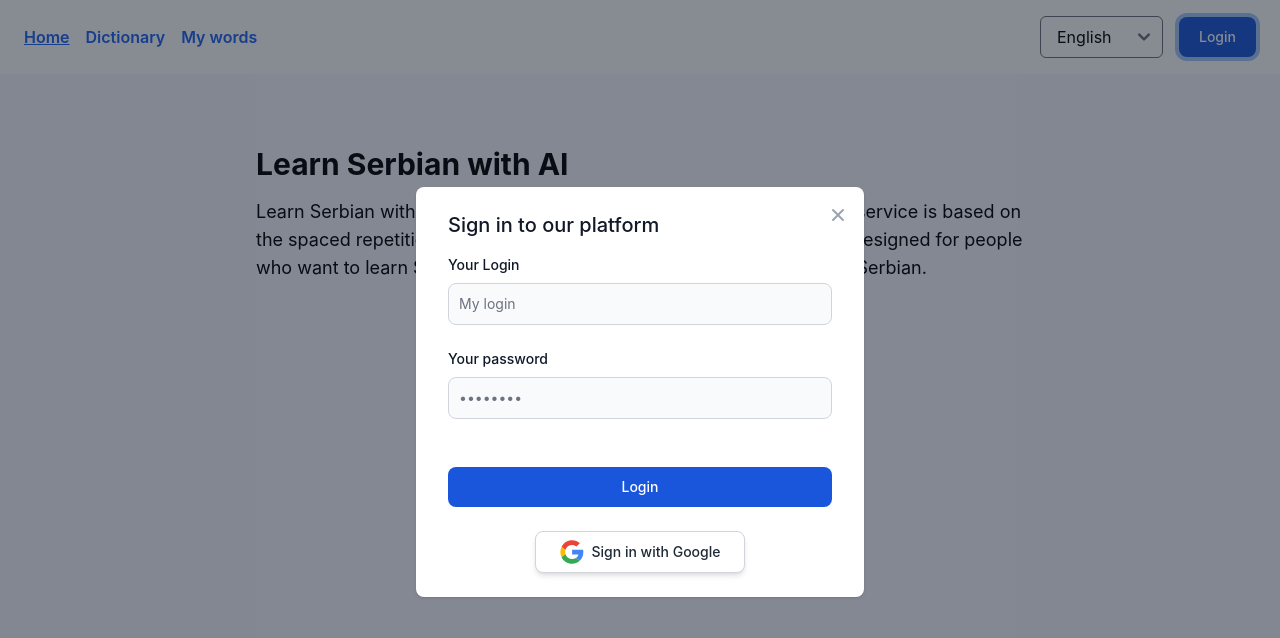
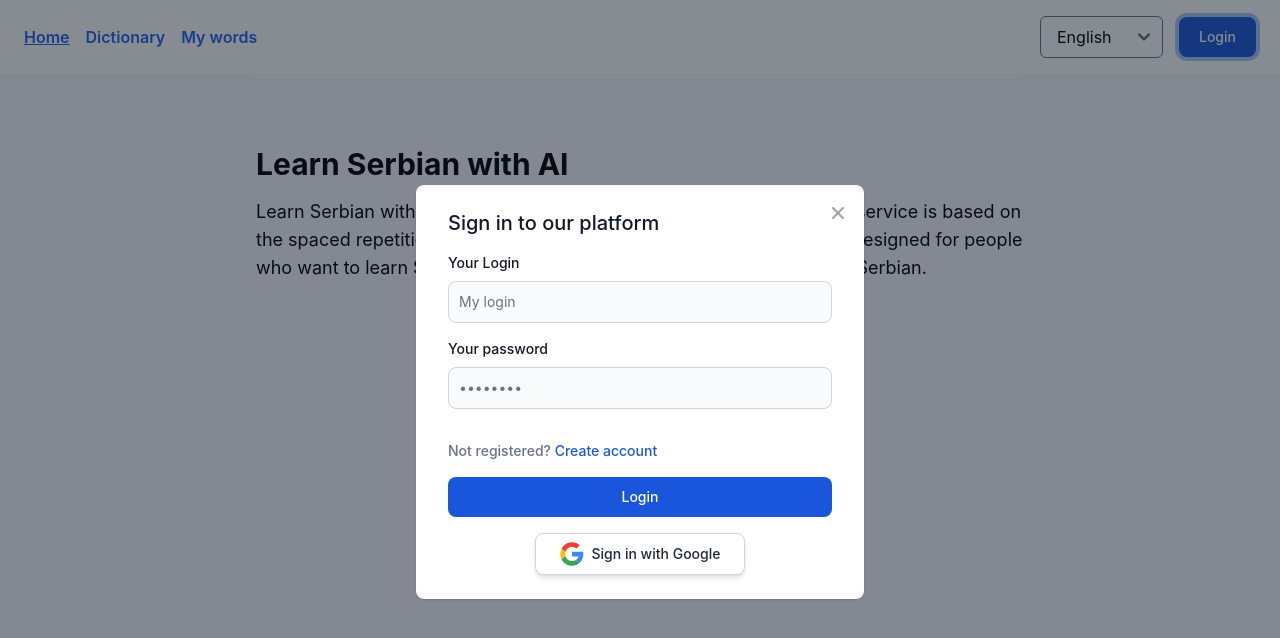
Before and after one commit to alagakin/lingoserb-frontend, a Vue app: page / in a window 1280 px wide. Both pictures are taken after a click on the button "Login". Shown: the top 638 px of the page. Built offline with nearby package versions, Linux system fonts and the light colour scheme; what @splidejs/vue-splide, vue-chartkick would draw is missing.

Commit message:
login and registration separation

```diff
--- /dev/null
+++ b/src/components/User/AuthModal.vue
@@ -0,0 +1,65 @@
+<template>
+    <button ref="openButton"
+        class="block text-white bg-blue-700 hover:bg-blue-800 focus:ring-4 focus:outline-none focus:ring-blue-300 font-medium rounded-lg text-sm px-5 py-2.5 text-center dark:bg-blue-600 dark:hover:bg-blue-700 dark:focus:ring-blue-800"
+        type="button">
+        {{ $t('auth.login') }}
+    </button>
+    <div ref="modal" tabindex="-1" aria-hidden="true"
+        class="fixed top-0 left-0 right-0 z-50 hidden w-full p-4 overflow-x-hidden overflow-y-auto md:inset-0 h-[calc(100%-1rem)] max-h-full">
+        <div class="relative w-full max-w-md max-h-full">
+            <!-- Modal content -->
+            <div class="relative bg-white rounded-lg shadow dark:bg-gray-700">
+                <button type="button"
+                    class="absolute top-3 right-2.5 text-gray-400 bg-transparent hover:bg-gray-200 hover:text-gray-900 rounded-lg text-sm p-1.5 ml-auto inline-flex items-center dark:hover:bg-gray-800 dark:hover:text-white">
+                    <svg aria-hidden="true" class="w-5 h-5" fill="currentColor" viewBox="0 0 20 20"
+                        xmlns="http://www.w3.org/2000/svg">
+                        <path fill-rule="evenodd"
+                            d="M4.293 4.293a1 1 0 011.414 0L10 8.586l4.293-4.293a1 1 0 111.414 1.414L11.414 10l4.293 4.293a1 1 0 01-1.414 1.414L10 11.414l-4.293 4.293a1 1 0 01-1.414-1.414L8.586 10 4.293 5.707a1 1 0 010-1.414z"
+                            clip-rule="evenodd"></path>
+                    </svg>
+                    <span class="sr-only" ref="closeButton">Close modal</span>
+                </button>
+                <div class="px-6 py-6 lg:px-8">
+                    <Login @authenticated="authenticated" v-if="login" />
+                </div>
+            </div>
+        </div>
+    </div>
+</template>
+
+<script>
+
+import { Modal } from 'flowbite'
+import Login from './Login.vue';
+
+export default {
+    name: "AuthModal",
+    data() {
+        return {
+            login: true,
+            signup: false,
+        }
+    },
+    mounted() {
+        const modalOptions = {
+            backdropClasses: "bg-gray-900 bg-opacity-50 dark:bg-opacity-80 fixed inset-0 z-40"
+        };
+        this.modal = new Modal(this.$refs.modal, modalOptions);
+        this.openButton = this.$refs.openButton;
+        this.closeButton = this.$refs.closeButton;
+        this.openButton.addEventListener("click", () => this.modal.toggle());
+        this.closeButton.addEventListener("click", () => this.modal.hide());
+        this.styleBodyWhenOpen();
+    },
+    methods: {
+        styleBodyWhenOpen() {
+            let padding = window.innerWidth - document.documentElement.clientWidth;
+            document.body.style.setProperty("--paddingRight", padding + "px");
+        },
+        authenticated() {
+            this.modal.hide();
+        }
+    },
+    components: { Login }
+}
+</script>
--- a/src/components/User/HeaderUser.vue
+++ b/src/components/User/HeaderUser.vue
@@ -7,20 +7,20 @@
         <font-awesome-icon v-else :icon="['far', 'user']" size="xl" class="text-gray-400 text-2xl" />
     </router-link>
 
-    <Login v-if="!isAuthenticated" />
+    <AuthModal v-if="!isAuthenticated" />
 </template>
 <script>
 import { library } from '@fortawesome/fontawesome-svg-core';
 import { faUser } from '@fortawesome/free-regular-svg-icons';
 
-import Login from './Login.vue'
+import AuthModal from './AuthModal.vue'
 import Logout from './Logout.vue'
 import { mapGetters } from 'vuex';
 import Language from './Language.vue';
 
 export default {
     name: 'HeaderPersonal',
-    components: { Login, Logout, Language },
+    components: { AuthModal, Logout, Language },
     beforeMount() {
         library.add(faUser);
     },
--- a/src/components/User/Login.vue
+++ b/src/components/User/Login.vue
@@ -1,28 +1,7 @@
 <template>
-    <button ref="openButton"
-        class="block text-white bg-blue-700 hover:bg-blue-800 focus:ring-4 focus:outline-none focus:ring-blue-300 font-medium rounded-lg text-sm px-5 py-2.5 text-center dark:bg-blue-600 dark:hover:bg-blue-700 dark:focus:ring-blue-800"
-        type="button">
-        {{ $t('auth.login') }}
-    </button>
-    <div ref="modal" tabindex="-1" aria-hidden="true"
-        class="fixed top-0 left-0 right-0 z-50 hidden w-full p-4 overflow-x-hidden overflow-y-auto md:inset-0 h-[calc(100%-1rem)] max-h-full">
-        <div class="relative w-full max-w-md max-h-full">
-            <!-- Modal content -->
-            <div class="relative bg-white rounded-lg shadow dark:bg-gray-700">
-                <button type="button"
-                    class="absolute top-3 right-2.5 text-gray-400 bg-transparent hover:bg-gray-200 hover:text-gray-900 rounded-lg text-sm p-1.5 ml-auto inline-flex items-center dark:hover:bg-gray-800 dark:hover:text-white">
-                    <svg aria-hidden="true" class="w-5 h-5" fill="currentColor" viewBox="0 0 20 20"
-                        xmlns="http://www.w3.org/2000/svg">
-                        <path fill-rule="evenodd"
-                            d="M4.293 4.293a1 1 0 011.414 0L10 8.586l4.293-4.293a1 1 0 111.414 1.414L11.414 10l4.293 4.293a1 1 0 01-1.414 1.414L10 11.414l-4.293 4.293a1 1 0 01-1.414-1.414L8.586 10 4.293 5.707a1 1 0 010-1.414z"
-                            clip-rule="evenodd"></path>
-                    </svg>
-                    <span class="sr-only" ref="closeButton">Close modal</span>
-                </button>
-                <div class="px-6 py-6 lg:px-8">
     <h3 class="mb-4 text-xl font-medium text-gray-900 dark:text-white">{{ $t('auth.modal.login.title') }}
     </h3>
-                    <form class="space-y-6" @submit="login">
+    <form class="space-y-4" @submit="login">
         <div>
             <label for="username" class="block mb-2 text-sm font-medium text-gray-900 dark:text-white">{{
                 $t('auth.modal.login.login_field') }}</label>
@@ -40,8 +19,12 @@
         <div class="flex justify-between">
             <p class="mt-2 text-sm text-red-600 dark:text-red-500" v-show="errorMessage">{{ errorMessage }}
             </p>
-                            <!-- <a href="#" class="text-sm text-blue-700 hover:underline dark:text-blue-500">Lost Password?</a> -->
         </div>
+        <div class="text-sm font-medium text-gray-500 dark:text-gray-300">
+            Not registered? <a href="#" class="text-blue-700 hover:underline dark:text-blue-500">Create
+                account</a>
+        </div>
+
         <button type="submit" :disabled="waiting" class="w-full text-white bg-blue-700
                                  hover:bg-blue-800 focus:ring-4 focus:outline-none focus:ring-blue-300
                                  font-medium rounded-lg text-sm px-5 py-2.5 text-center dark:bg-blue-600
@@ -49,16 +32,11 @@
             <font-awesome-icon :icon="['fas', 'spinner']" class="fa-spin" v-show="waiting" />
             <span v-show="!waiting">{{ $t('auth.login') }}</span>
         </button>
-                        <!-- <div class="text-sm font-medium text-gray-500 dark:text-gray-300">
-                            Not registered? <a href="#" class="text-blue-700 hover:underline dark:text-blue-500">Create
-                                account</a>
-                        </div> -->
 
         <button @click="google"
             class="m-auto flex items-center bg-white border border-gray-300 rounded-lg shadow-md px-6 py-2 text-sm font-medium text-gray-800 hover:bg-gray-200 focus:outline-none focus:ring-2 focus:ring-offset-2 focus:ring-gray-500">
-                            <svg class="h-6 w-6 mr-2" xmlns="http://www.w3.org/2000/svg"
-                                xmlns:xlink="http://www.w3.org/1999/xlink" width="800px" height="800px"
-                                viewBox="-0.5 0 48 48" version="1.1">
+            <svg class="h-6 w-6 mr-2" xmlns="http://www.w3.org/2000/svg" xmlns:xlink="http://www.w3.org/1999/xlink"
+                width="800px" height="800px" viewBox="-0.5 0 48 48" version="1.1">
                 <title>Google-color</title>
                 <desc>Created with Sketch.</desc>
                 <defs> </defs>
@@ -85,11 +63,8 @@
 
         </button>
 
+
     </form>
-                </div>
-            </div>
-        </div>
-    </div>
 </template>
 
 <script>
@@ -103,7 +78,6 @@ import { mapGetters } from 'vuex';
 
 export default {
     name: 'Login',
-
     data() {
         return {
             username: '',
@@ -114,18 +88,6 @@ export default {
     },
     computed: {
         ...mapGetters(['googleLoginEndpoint', 'loginEndpoint']),
-    },
-    mounted() {
-        const modalOptions = {
-            backdropClasses: 'bg-gray-900 bg-opacity-50 dark:bg-opacity-80 fixed inset-0 z-40'
-        }
-        this.modal = new Modal(this.$refs.modal, modalOptions);
-        this.openButton = this.$refs.openButton
-        this.closeButton = this.$refs.closeButton
-
-        this.openButton.addEventListener('click', () => this.modal.toggle());
-        this.closeButton.addEventListener('click', () => this.modal.hide());
-        this.styleBodyWhenOpen()
     },
     methods: {
         google(e) {
@@ -147,7 +109,8 @@ export default {
                 const response = await apiLogin(this.googleLoginEndpoint(), {
                     code: code,
                 });
-                this.modal.hide()
+                this.$emit('authenticated')
+
                 const token = response.key;
                 if (token) {
                     localStorage.setItem('token', token);
--- /dev/null
+++ b/src/components/User/Signup.vue
@@ -0,0 +1,9 @@
+<template>
+    signup
+</template>
+
+<script>
+export default {
+    name: 'Signup',
+}
+</script>
```
Lines whose indentation alone changed are shown as unchanged.
